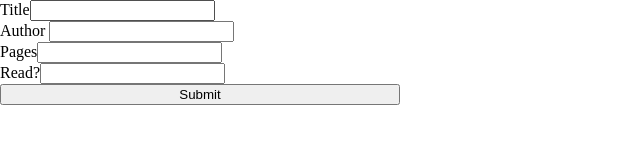
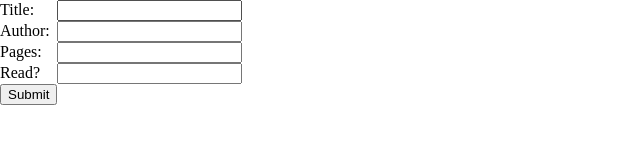
Before and after one commit to kingfeekra/library-project, a plain HTML site: page index.html in a window 1280 px wide. Shown: the whole page, without its empty margins (0-640 px from the left). Drawn offline with Linux system fonts and the light colour scheme.

Commit message:
Add margin to book cards, align input boxes

```diff
--- a/index.html
+++ b/index.html
@@ -10,20 +10,28 @@
 </head>
 <body>
   <div id="container">
-    <div class="inputsDiv">
-      <label for="title">
-        Title<input type="text" id="title">
-      </label>
-      <label for="author">
-        Author <input type="text" id="author">
-      </label>
-      <label for="pages">
-        Pages<input type="text" id="pages">
-      </label>
-      <label for="read">
-        Read?<input type="text" id="read">
-      </label>
-      <button id="submitButton">Submit</button>
+    <div class="bookSubmission">
+
+      <form action="">
+        <p>
+          <label for="title">Title:</label>
+          <input type="text" id="title">
+        </p>
+        <p>
+          <label for="author">Author:</label>
+          <input type="text" id="author">
+        </p>
+        <p>
+          <label for="pages">Pages:</label>
+          <input type="text" id="pages">
+        </p>
+        <p>
+          <label for="read">Read?</label>
+          <input type="text" id="read">
+        </p>
+
+        <button id="submitButton">Submit</button>
+      </form>
     </div>
     <div id="listDiv">
       <ul id="list"></ul>
--- a/styles.css
+++ b/styles.css
@@ -49,9 +49,18 @@ table {
     grid-template-columns: 400px 1fr;
 }
 
-.inputsDiv {
+.bookSubmission {
     display: flex;
-    flex-direction: column;
+}
+
+form  { display: table;      }
+p     { display: table-row;  }
+label { display: table-cell; }
+input { display: table-cell; }
+
+.labelsDiv, .inputsDiv {
+	display: flex;
+	flex-direction: column;
 }
 
 .submitButton {
@@ -62,3 +71,12 @@ table {
     display:flex;
     flex-wrap: wrap;
 }
+
+.bookCard {
+	width: 300px;
+	height: 300px;
+}
+
+.bookCard > ul > * {
+	margin-bottom: 10px;
+}
```
